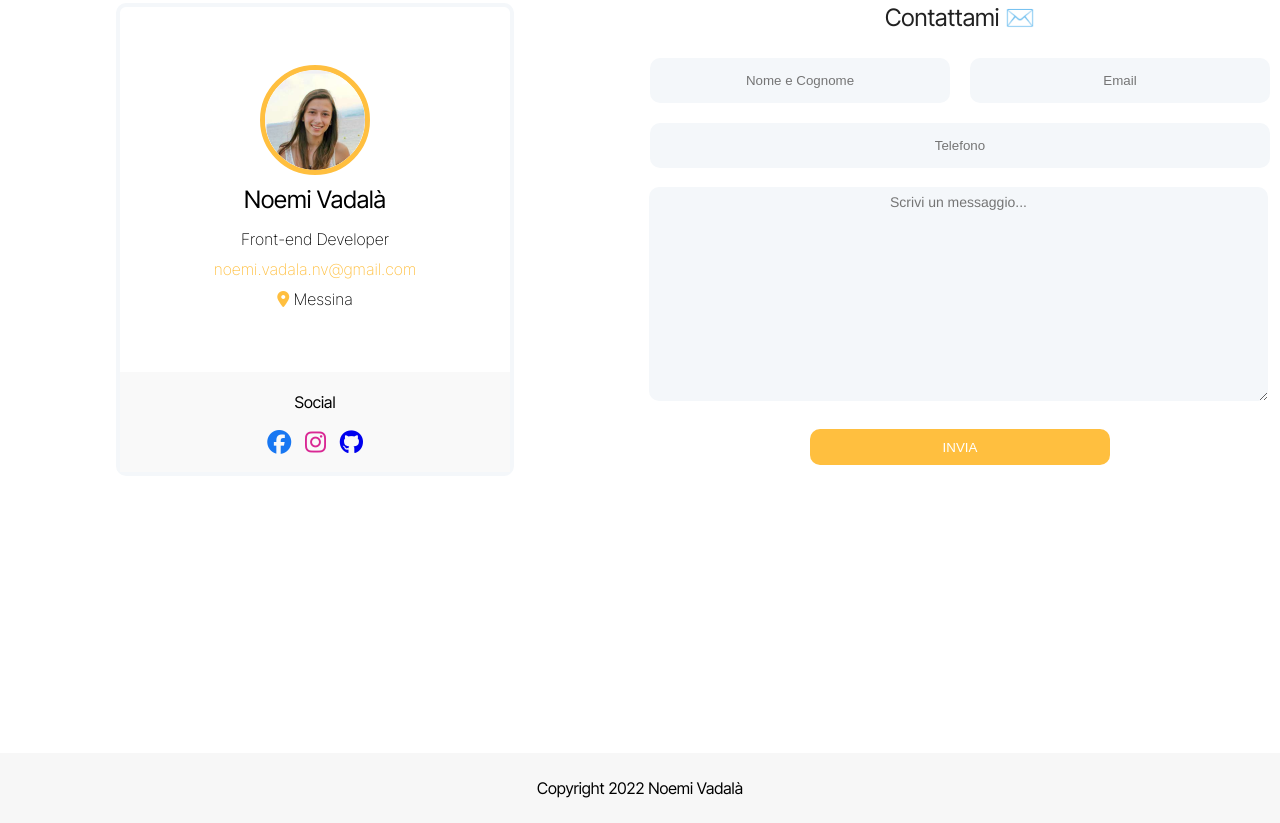
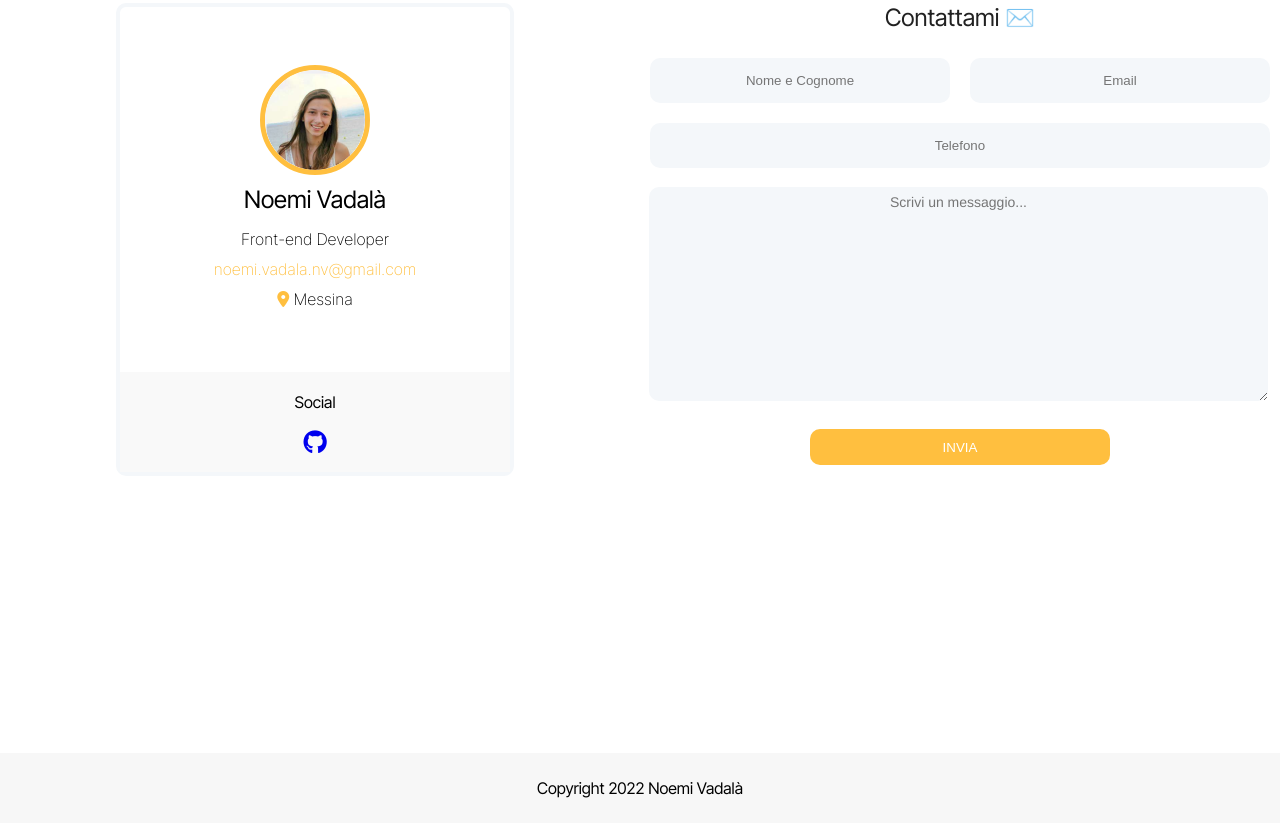
Before and after one commit to noemivadala/noemivadala.github.io, a plain HTML site: page index.html in a window 1280 px wide. Shown: the part 2636-3459 px from the top of the page. Drawn offline with nearby package versions, Linux system fonts and the light colour scheme; no server answers.

Commit message:
Link github

```diff
--- a/index.html
+++ b/index.html
@@ -137,9 +137,7 @@
             <div class="container-social">
                 <p>Social</p>
                 <div class="content-social">
-                    <a href="#" target="_blank"><i class="fa-brands fa-facebook fa-xl" style="color: #1877f2;"></i></a>
-                    <a href="#" target="_blank"><i class="fa-brands fa-instagram fa-xl" style="color: #d92894;"></i></a>
-                    <a href="#" target="_blank"><i class="fa-brands fa-github fa-xl"></i></a>
+                    <a href="https://github.com/noemivadala" target="_blank"><i class="fa-brands fa-github fa-xl"></i></a>
                 </div>
             </div>
         </div>
```
